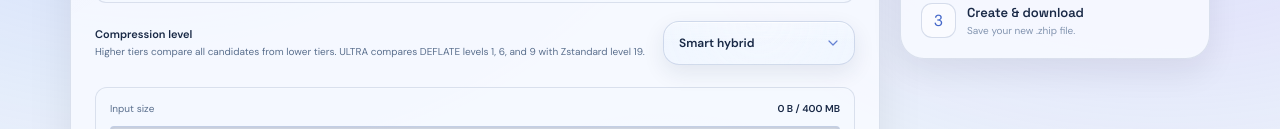
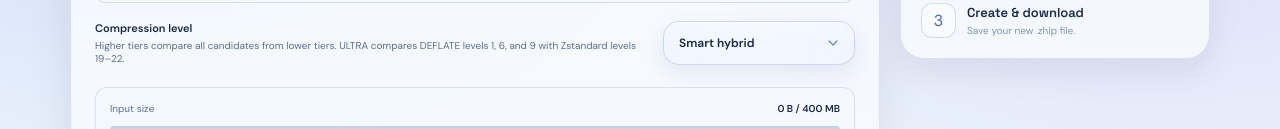
Before and after one commit to FeaturedPr0ject/ZHiPManager, a plain HTML site: page index.html in a window 1280 px wide. Shown: the part 1020-1149 px from the top of the page. Drawn offline with Linux system fonts and the light colour scheme.

Commit message:
Update ULTRA compression description

```diff
--- a/index.html
+++ b/index.html
@@ -39,7 +39,7 @@
 <div class="file-toolbar"><span class="section-label">Selected files</span><div style="display:flex;gap:8px;align-items:center"><span class="file-count" id="fileCount">0 files</span><button class="text-btn" id="clearBtn" type="button">Clear all</button></div></div>
 <div class="file-list" id="fileList"><div class="empty-state"><div class="empty-symbol">＋</div><div><strong style="display:block;color:#b0bfd5;font-size:11px;margin-bottom:4px">Your archive starts here</strong>Choose one or more files to see them listed here.</div></div></div>
 <div class="name-field"><label for="archiveName" class="field-label">Archive name</label><div class="name-wrap"><input id="archiveName" type="text" value="MyArchive" maxlength="100" autocomplete="off" spellcheck="false" aria-label="Archive name"><span class="suffix">.zhip</span></div></div>
-<div class="settings-row"><div class="setting-copy"><strong>Compression level</strong><span>Higher tiers compare all candidates from lower tiers. ULTRA compares DEFLATE levels 1, 6, and 9 with Zstandard level 19.</span></div><div class="glass-select" id="compressionPicker">
+<div class="settings-row"><div class="setting-copy"><strong>Compression level</strong><span>Higher tiers compare all candidates from lower tiers. ULTRA compares DEFLATE levels 1, 6, and 9 with Zstandard levels 19–22.</span></div><div class="glass-select" id="compressionPicker">
 <select id="compression" class="native-select-shadow" aria-label="Compression level" tabindex="-1" aria-hidden="true"><option value="fast">Fast</option><option value="smart" selected>Smart hybrid</option><option value="9">Maximum DEFLATE</option><option value="ultra">ULTRA ZSTD</option></select>
 <button type="button" class="glass-select-trigger" id="compressionTrigger" aria-haspopup="listbox" aria-expanded="false" aria-controls="compressionOptions"><span id="compressionLabel">Smart hybrid</span><svg class="glass-select-chevron" viewBox="0 0 24 24" width="16" height="16" fill="none" stroke="currentColor" stroke-width="1.8" stroke-linecap="round" stroke-linejoin="round" aria-hidden="true"><path d="m6 9 6 6 6-6"/></svg></button>
 <div class="glass-select-menu hidden" id="compressionOptions" role="listbox" aria-label="Compression level">
```
